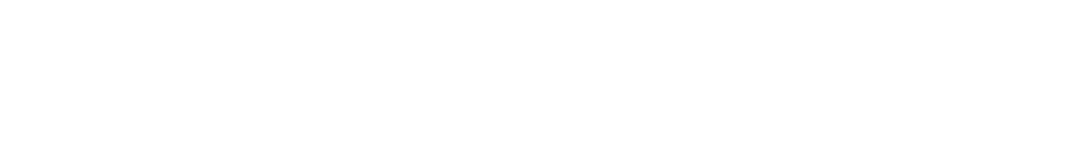
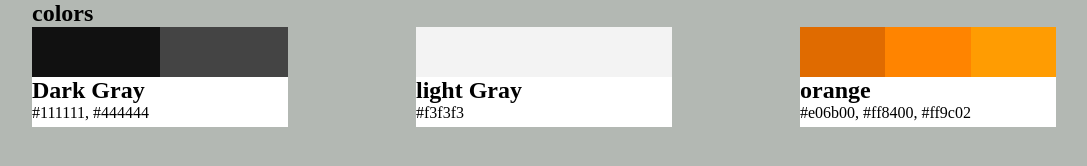
Before and after one commit to AbdelfettahB/websiteDesignSystem, a plain HTML site: page index.html in a window 1280 px wide. Shown: the whole page, without its empty margins (96-1183 px from the left). Drawn offline with Linux system fonts and the light colour scheme.

Commit message:
add colors section and style

```diff
--- a/index.html
+++ b/index.html
@@ -4,7 +4,46 @@
     <meta charset="UTF-8" />
     <meta http-equiv="X-UA-Compatible" content="IE=edge" />
     <meta name="viewport" content="width=device-width, initial-scale=1.0" />
-    <title>Document</title>
+    <link rel="stylesheet" href="style.css" />
+    <title>Web Design Demo</title>
   </head>
-  <body></body>
+  <body>
+    <section id="colors">
+      <header>
+        <h1 class="section-title">colors</h1>
+      </header>
+      <div id="flex-box">
+        <div class="darkGray container">
+          <div class="colors-box">
+            <div class="two-boxes" style="background-color: #111"></div>
+            <div class="two-boxes" style="background-color: #444"></div>
+          </div>
+          <div class="caption">
+            <h2>Dark Gray</h2>
+            <p>#111111, #444444</p>
+          </div>
+        </div>
+        <div class="lightGray container">
+          <div>
+            <div class="one-box" style="background-color: #f3f3f3"></div>
+          </div>
+          <div class="caption">
+            <h2>light Gray</h2>
+            <p>#f3f3f3</div></p>
+          </div>
+
+        <div class="orange container">
+          <div class="colors-box">
+            <div class="three-boxes" style="background-color: #e06b00"></div>
+            <div class="three-boxes" style="background-color: #ff8400"></div>
+            <div class="three-boxes" style="background-color: #ff9c02"></div>
+          </div>
+          <div class="caption">
+            <h2>orange</h2>
+            <p>#e06b00, #ff8400, #ff9c02</p>
+          </div>
+        </div>
+      </div>
+    </section>
+  </body>
 </html>
--- a/style.css
+++ b/style.css
@@ -1,6 +1,38 @@
+html {
+  background-color: rgb(179, 184, 179);
+}
+* {
+  box-sizing: border-box;
+  margin: 0;
+  padding: 0;
+}
 body {
+  width: 80%;
+  margin: 0 auto;
 }
-main {
+#flex-box {
+  display: flex;
+  justify-content: space-between;
 }
-section {
+.container {
+  width: 25%;
 }
+.colors-box {
+  display: flex;
+}
+.two-boxes {
+  width: 50%;
+  height: 50px;
+}
+.one-box {
+  width: 100%;
+  height: 50px;
+}
+.three-boxes {
+  width: 33.33%;
+  height: 50px;
+}
+.caption {
+  height: 50px;
+  background-color: white;
+}
```
